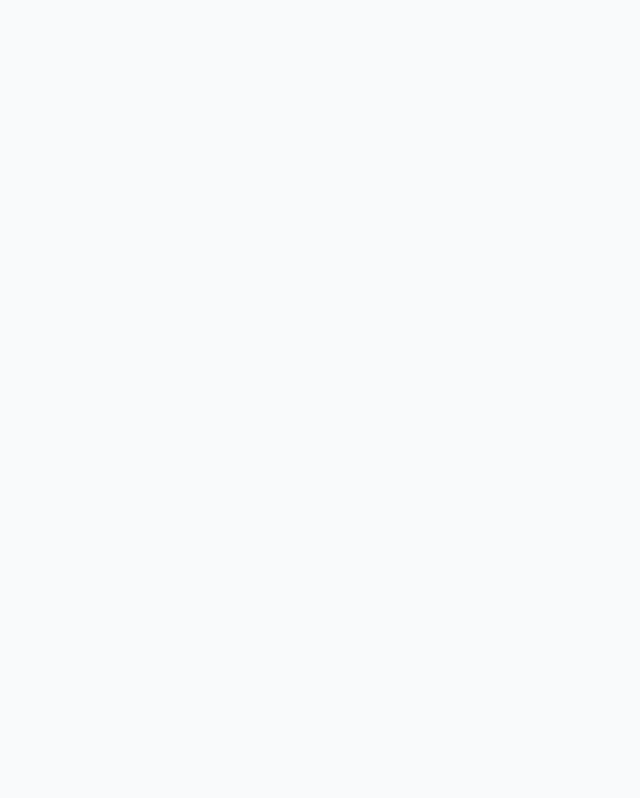
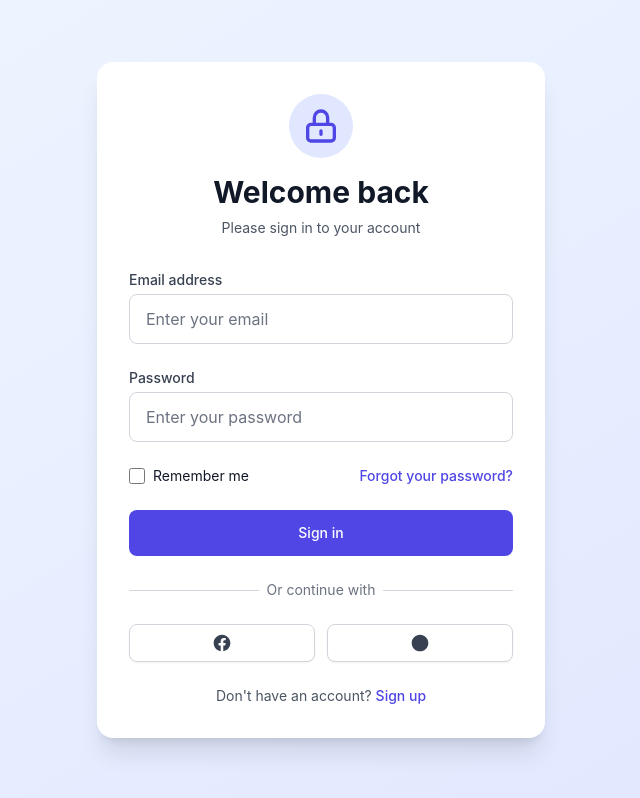
Before and after one commit to nethum2001m/E-Learning-System, a React (Create React App) app: page / in a window 1280 px wide. Before the commit this address had no page. Shown: the whole page, without its empty margins (319-959 px from the left). Built offline with nearby package versions, Linux system fonts and the light colour scheme.

Commit message:
i fix some bugs

```diff
--- a/src/App.js
+++ b/src/App.js
@@ -19,7 +19,7 @@ function App() {
 
                 <Route path = '/teacher-dashboard' element = { < TeacherDashboard /> }/>
                 <Route path = '/admin-dashboard' element = { < Admin /> }/>
-                <Route path="/login" element={<Login />} />
+                <Route index element={<Login />} />
 
             </Routes >
 
--- a/src/pages/Registration.js
+++ b/src/pages/Registration.js
@@ -234,7 +234,7 @@ const Registration = () => {
             <div className="text-center mt-4">
               <p className="text-sm text-gray-600">
                 Already have an account?{' '}
-                <Link to="/login" className="font-medium text-indigo-600 hover:text-indigo-500 transition duration-300">
+                <Link to="/" className="font-medium text-indigo-600 hover:text-indigo-500 transition duration-300">
                   Sign in
                 </Link>
               </p>
```
